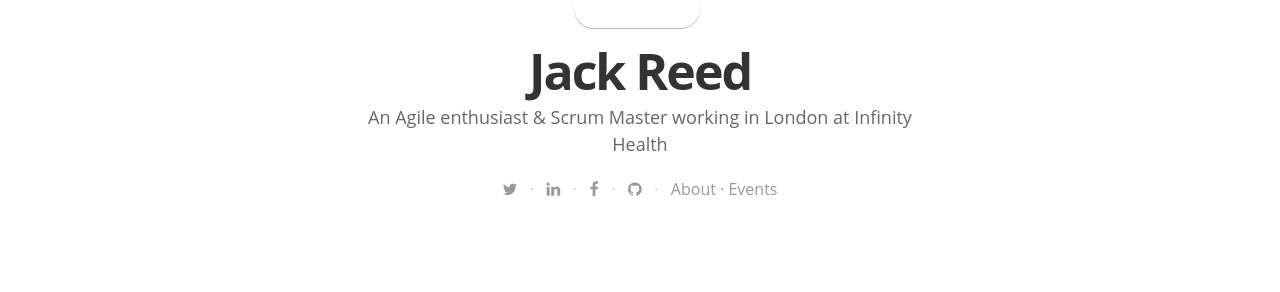
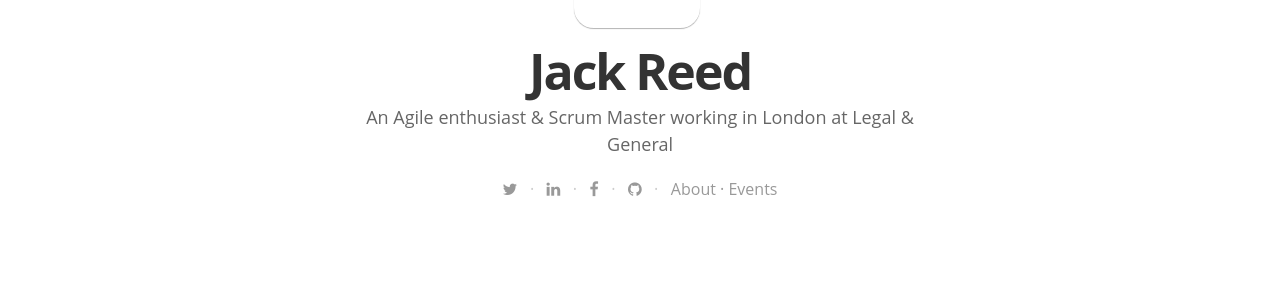
Before and after one commit to IamJackReed/JackReed, a Jekyll site: the page built from index.html, in a window 1280 px wide. Shown: the part 488-780 px from the top of the page. Built offline with Jekyll 4.4.1, drawn with Linux system fonts in a browser that asks for light colours; nearby versions of some CDN libraries; some web fonts are replaced; the list of posts is cut into pages by our own code.

Commit message:
Update _config.yml

```diff
--- a/_config.yml
+++ b/_config.yml
@@ -6,7 +6,7 @@
 # Site settings
 title: "Jack Reed"
 description: > # this means to ignore newlines until "email:"
-   An Agile enthusiast & Scrum Master working in London at Infinity Health
+   An Agile enthusiast & Scrum Master working in London at Legal & General
 
 email: jack.ross.reed@gmail.com
 #blog logo
```
